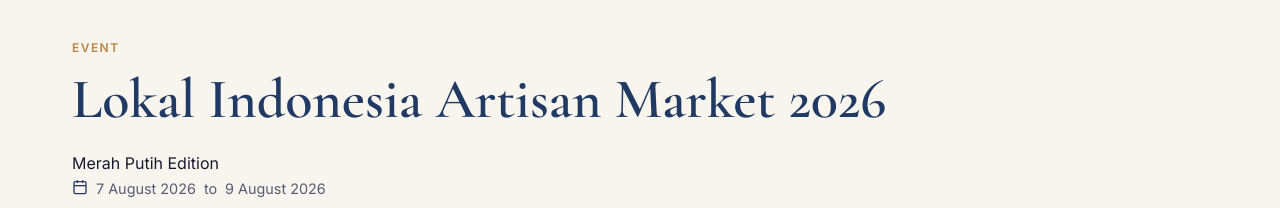
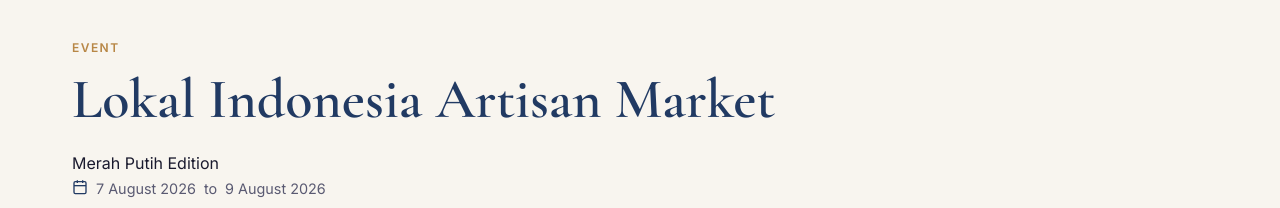
Before and after one commit to sibakom-dev/dtobingfoundation, an Eleventy site: page content/events/lokal-indonesia-2026.md in a window 1280 px wide. Shown: the part 567-775 px from the top of the page. Built offline with nearby package versions, Linux system fonts and the light colour scheme; Eleventy itself is replaced by a stand-in of ours; files that its build step writes are made by us from their sources.

Commit message:
Update Event “lokal-indonesia-2026”

```diff
--- a/content/events/lokal-indonesia-2026.md
+++ b/content/events/lokal-indonesia-2026.md
@@ -1,5 +1,5 @@
 ---
-title: Lokal Indonesia Artisan Market 2026
+title: Lokal Indonesia Artisan Market
 subtitle: Merah Putih Edition
 eventDate: 2026-08-07
 eventEndDate: 2026-08-09
```
